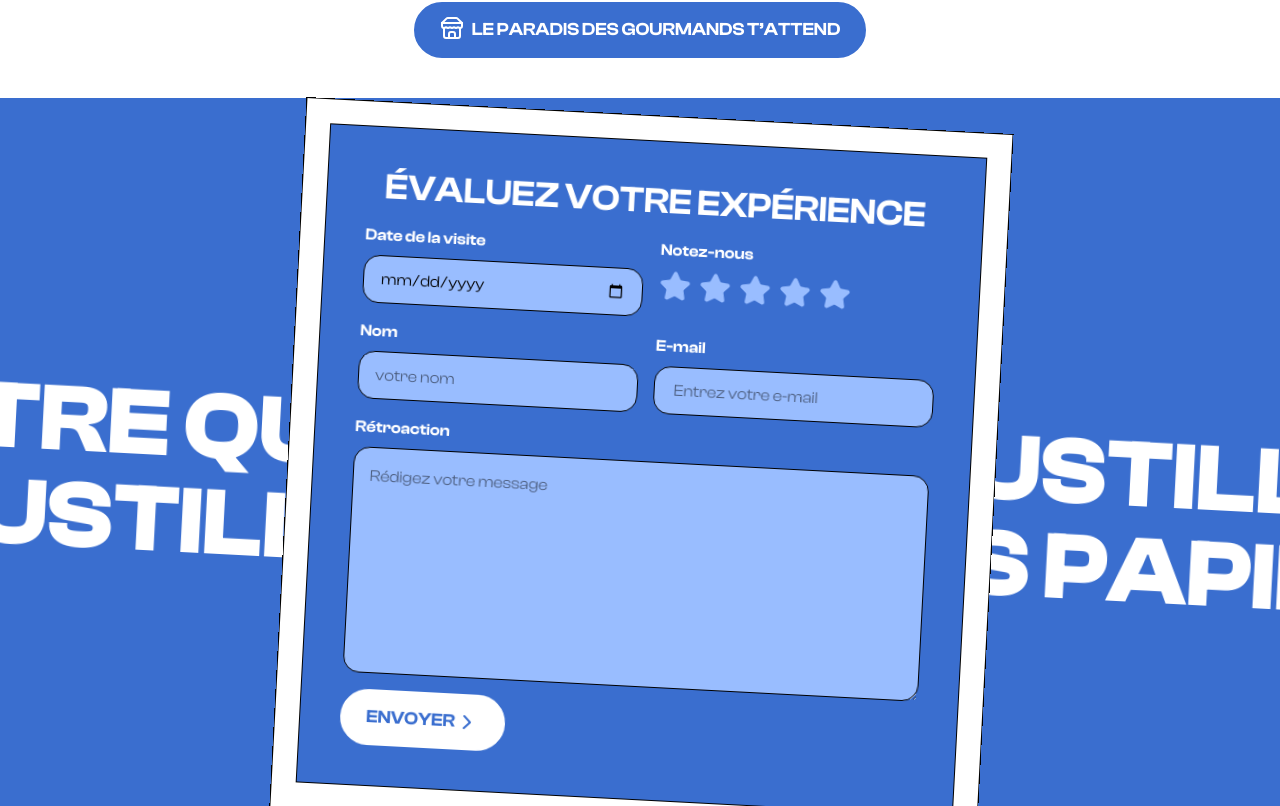
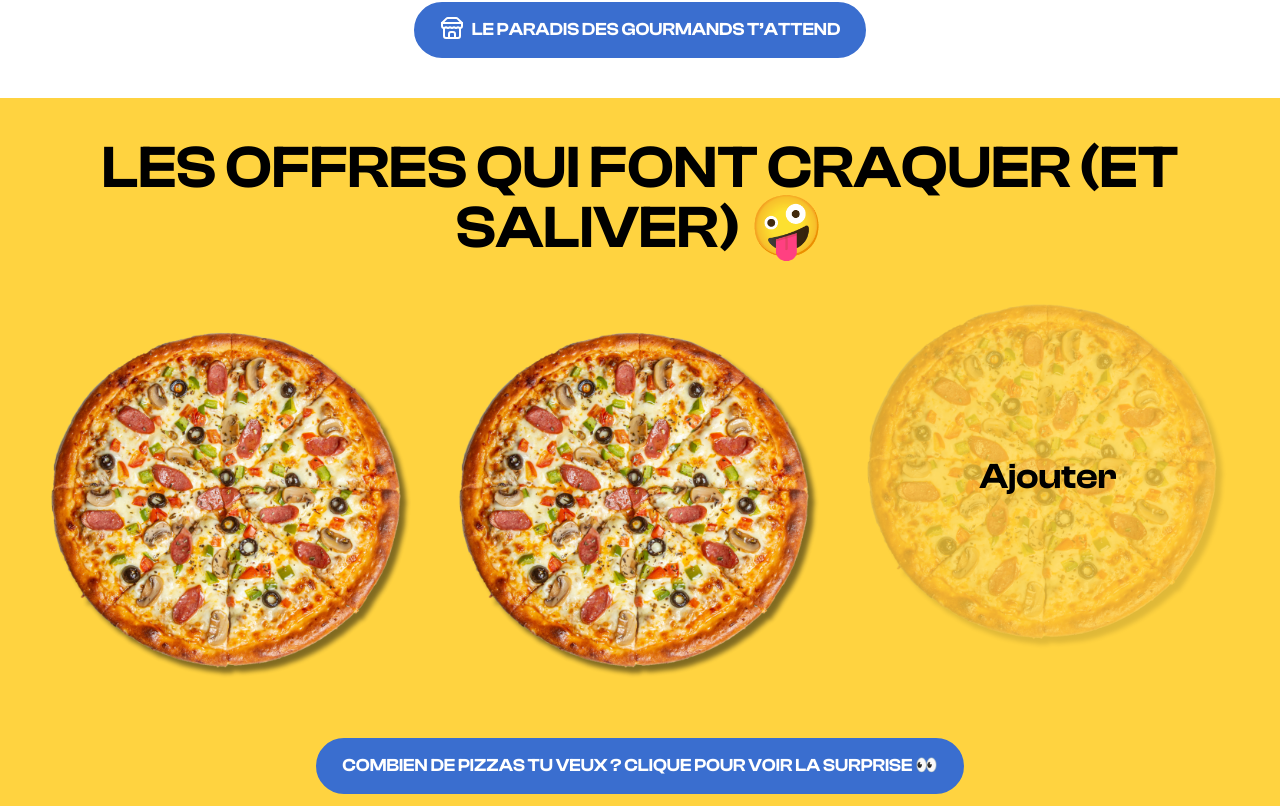
Before and after one commit to salahelfatimi/franch-food, a Next.js app: page /french_food in a window 1280 px wide. Shown: the part 1434-2240 px from the top of the page. Built offline with nearby package versions, Linux system fonts and the light colour scheme.

Commit message:
Refactor code structure for improved readability and maintainability

```diff
--- a/app/french_food/page.jsx
+++ b/app/french_food/page.jsx
@@ -1,4 +1,5 @@
 import Header from "@/components/pages/french_food/header";
+import Offres from "@/components/pages/french_food/offres";
 import RateForm from "@/components/pages/french_food/rateForm";
 import ScrollFood from "@/components/pages/french_food/scrollFood";
 
@@ -7,6 +8,7 @@ export default function FrenchFood(){
         <div>
             <Header/>
             <ScrollFood/>
+            <Offres/>
             <RateForm/>
             <div className="  flex flex-col gap-4 pt-10">
                 <h2 className=" font-primary text-center text-3xl lg:text-6xl font-semibold uppercase"><span className=" text-primary">T’as faim ?</span> Suis la bonne adresse ! 😋</h2>
--- a/components/pages/french_food/header.jsx
+++ b/components/pages/french_food/header.jsx
@@ -4,22 +4,16 @@ import Link from "next/link";
 import { useEffect, useRef, useState } from "react";
 
 export default function Header(){
-    const [showButtons, setShowButtons] = useState(false); // State to toggle additional buttons
-    const dropdownRef = useRef(null); // Ref for the dropdown container
+    const [showButtons, setShowButtons] = useState(false);
+    const dropdownRef = useRef(null);
 
-    const toggleButtons = () => {
-        setShowButtons(!showButtons); // Toggle the visibility of the buttons
-    };
+    const toggleButtons = () => {setShowButtons(!showButtons);}
     useEffect(() => {
         const handleClickOutside = (event) => {
-            if (dropdownRef.current && !dropdownRef.current.contains(event.target)) {
-                setShowButtons(false); // Hide the buttons
-            }
+            if (dropdownRef.current && !dropdownRef.current.contains(event.target)) {setShowButtons(!showButtons); }
         };
         document.addEventListener("mousedown", handleClickOutside);
-        return () => {
-            document.removeEventListener("mousedown", handleClickOutside);
-        };
+        return () => { document.removeEventListener("mousedown", handleClickOutside);};
     }, []);
     return(
         <div>
@@ -33,7 +27,7 @@ export default function Header(){
                     <div className=" flex lg:flex-row flex-col items-center gap-4">
                         <Link href={'#'} className=" bg-primary text-white font-primary px-6 py-2 lg:text-lg text-sm rounded-full  font-semibold uppercase hover:bg-transparent border-2 border-primary hover:border-white hover:text-white duration-700 flex items-center justify-center gap-1"><Drumstick /> Je veux du fried chicken ! </Link>
                         <div className=" relative">
-                            <button onClick={toggleButtons} className="bg-white text-primary font-primary px-6 py-2 lg:text-lg text-sm rounded-full font-semibold uppercase hover:bg-transparent hover:text-white border-2 border-white duration-700 flex items-center justify-center gap-1" > <Bike /> Commandez avec Glovo & Hayaku </button>
+                            <button onClick={toggleButtons} className=" cursor-pointer bg-white text-primary font-primary px-6 py-2 lg:text-lg text-sm rounded-full font-semibold uppercase hover:bg-transparent hover:text-white border-2 border-white duration-700 flex items-center justify-center gap-1" > <Bike /> Commandez avec Glovo & Hayaku </button>
                             {showButtons && (
                                 <div className="flex flex-col gap-2 items-center lg:items-start justify-center w-full lg:w-fit absolute pt-2" ref={dropdownRef}>
                                     <Link href={"#menu"} className="bg-primary text-white font-primary px-6 py-2 lg:text-base text-sm rounded-full font-semibold uppercase hover:bg-transparent border-2 border-primary hover:border-white hover:text-white duration-700" >Commandez avec Hayaku</Link>
--- /dev/null
+++ b/components/pages/french_food/offres.jsx
@@ -0,0 +1,84 @@
+'use client'
+import { Plus } from "lucide-react";
+import Image from "next/image";
+import { useState } from "react";
+
+export default function Offres(){
+    const [offres,setOffres]=useState(2)
+    const [showOffres,setShowOffres]=useState(false)
+    const handleClick = () => {
+        if(offres<3){
+            setOffres((prev) => prev + 1);
+        }
+    };
+    const handleOffre = () => {
+        setShowOffres(!showOffres)
+    };
+    return(
+        <div className="  flex flex-col gap-4 py-10 bg-secondary">
+            <h2 className=" font-primary text-center text-3xl lg:text-6xl font-semibold uppercase">Les Offres Qui Font Craquer (et saliver) 🤪</h2>
+            {
+                showOffres == false && (
+                    <div className=" p-5 lg:p-10 flex flex-col gap-10">
+                        {offres === 3 && (
+                            <p className="text-center text-3xl font-medium text-red-500 font-primary">
+                            Clique sur une pizza pour en supprimer une 🍕
+                            </p>
+                        )}
+                        <div className=" flex flex-col lg:flex-row gap-6 items-center justify-center">
+                            {
+                                Array.from({ length: offres }).map((offre, index) => (
+                                    <Image key={index}  src={'/img/offres/pizza.png'} width={1000} height={1000} quality={20} className=" w-70 lg:w-96" onClick={() => (offres == 3 && setOffres((prev) => prev - 1))} />
+                                ))
+                            }
+                            <button onClick={handleClick} className={` ${offres == 3 ? 'hidden' : 'block'} relative animate-bounceCostomize cursor-pointer`}>
+                                <div className=" absolute inset-0 z-10 flex flex-col items-center justify-center">
+                                    <span className=" font-primary text-2xl lg:text-4xl font-semibold">Ajouter</span>
+                                </div>
+                                <Image src={'/img/offres/pizza.png'} width={500} height={500} quality={20} className=" w-70 lg:w-96 opacity-25 " />
+                            </button>
+                        </div>
+                        <div className=" flex gap-10 items-center justify-center" onClick={handleOffre}>
+                            <button className='cursor-pointer bg-primary py-3 px-6  w-fit font-primary text-sm lg:text-lg font-semibold rounded-4xl text-white hover:text-primary border-primary border-2 hover:bg-white duration-700 uppercase flex items-center justify-center '>Combien de pizzas tu veux ? Clique pour voir la surprise 👀</button>
+                        </div>
+                    </div>
+                )
+            }
+            {
+                showOffres == true && offres == 2 && (
+                    <div className=" p-5 lg:p-10 flex flex-col gap-10">
+                        <div className=" flex flex-col lg:flex-row gap-10 items-center justify-center">
+                            <Image src={'/img/offres/juice.png'} quality={20} width={500} height={500} className=" w-52 rotate-6 animate-bounceCostomize" />
+                            <div className="lg:w-1/2 text-lg lg:text-3xl font-medium uppercase space-y-2">
+                                <h3 className="font-primary font-bold ">- 1 Litre de Fraîcheur Offert !</h3>
+                                <p className=" font-primary">Un jus bien frais, 1L de pur kiff </p>
+                                <p className=" font-primary">Parce qu’un festin, ça se sirote aussi 😎</p>
+
+                            </div>
+                        </div>
+                        <div className=" flex gap-10 items-center justify-center" onClick={handleOffre}>
+                            <button className='cursor-pointer bg-primary py-3 px-6  w-fit font-primary text-sm lg:text-lg font-semibold rounded-4xl text-white hover:text-primary border-primary border-2 hover:bg-white duration-700 uppercase flex items-center justify-center '>Changer la quantité de pizzas 🔄</button>
+                        </div>
+                    </div>
+                )
+            }
+            {
+                showOffres == true && offres == 3 && (
+                    <div className=" p-5 lg:p-10 flex flex-col gap-10">
+                        <div className=" flex flex-col lg:flex-row gap-10 items-center justify-center">
+                            <Image src={'/img/offres/pizza.png'} quality={20} width={500} height={500} className=" w-96 rotate-6 animate-bounceCostomize" />
+                            <div className=" lg:w-1/2 text-lg lg:text-3xl font-medium uppercase space-y-2">
+                                <h3 className="font-primary font-bold ">- 1 Pizza Gratuite ? Oui Chef !</h3>
+                                <p className=" font-primary">C’est pas de la magie, c’est juste notre façon de dire merci avec du fromage 🧀😋</p>
+                            </div>
+                        </div>
+                        <div className=" flex gap-10 items-center justify-center" onClick={handleOffre}>
+                            <button className=' cursor-pointer bg-primary py-3 px-6  w-fit font-primary text-sm lg:text-lg font-semibold rounded-4xl text-white hover:text-primary border-primary border-2 hover:bg-white duration-700 uppercase flex items-center justify-center '>Changer la quantité de pizzas 🔄</button>
+                        </div>
+                    </div>
+                )
+            }
+
+        </div>
+    )
+}
```
Also changed, not shown: public/img/offres/juice.png (added), public/img/offres/pizza.png (added).
